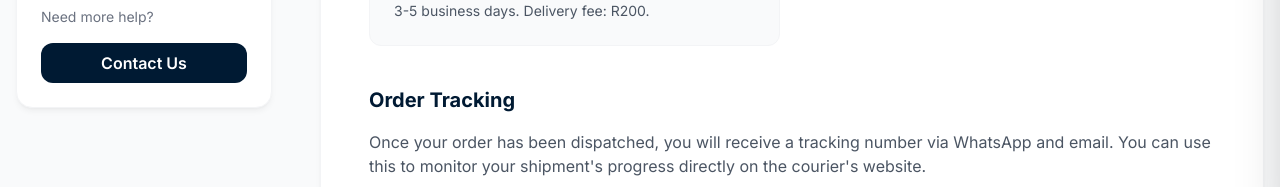
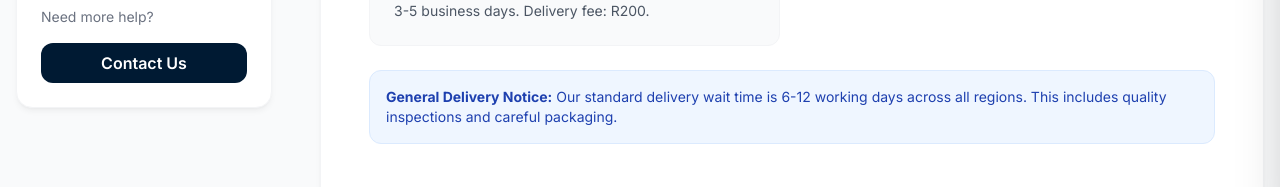
Before and after one commit to SinoCodes01/advocates-iphones, a Next.js app: page /help/delivery in a window 1280 px wide. Shown: the part 580-767 px from the top of the page. Built offline with nearby package versions, Linux system fonts and the light colour scheme; no server answers.

Commit message:
refactor: improve transparency by updating delivery waiting times

```diff
--- a/app/checkout/page.tsx
+++ b/app/checkout/page.tsx
@@ -372,6 +372,16 @@ export default function CheckoutPage() {
                       </div>
                     </div>
 
+                    {/* Delivery wait time notice */}
+                    <div className="p-4 bg-blue-50 border border-blue-100 rounded-xl">
+                      <p className="text-sm text-blue-800">
+                        <strong>Delivery Timeline Notice:</strong> Standard delivery takes 6-12 working days
+                        to process throughout all regions. This includes comprehensive quality inspections
+                        and eco-conscious packaging preparation to ensure your iPhone arrives safely.
+
+                      </p>
+                    </div>
+
                     <div>
                       <label className="block text-sm font-medium text-gray-700 mb-2">
                         Payment Method *
--- a/app/help/delivery/page.tsx
+++ b/app/help/delivery/page.tsx
@@ -23,6 +23,13 @@ export default function DeliveryPage() {
             <p className="text-sm text-gray-600">3-5 business days. Delivery fee: R200.</p>
           </div>
         </div>
+        <div className="mt-6 p-4 bg-blue-50 border border-blue-100 rounded-xl">
+          <p className="text-sm text-blue-800">
+            <strong>General Delivery Notice:</strong> Our standard delivery wait time is 6-12 working days
+            across all regions. This includes quality inspections and careful packaging.
+
+          </p>
+        </div>
       </section>
 
       <section className="mb-10">
--- a/components/storefront/ProductDetailsClient.tsx
+++ b/components/storefront/ProductDetailsClient.tsx
@@ -210,7 +210,7 @@ export function ProductDetailsClient({ product }: ProductDetailsClientProps) {
             <Truck className="w-5 h-5 text-brand-500" />
             <div>
               <p className="font-medium text-gray-900">Nationwide Delivery</p>
-              <p className="text-sm text-gray-500">2-5 business days</p>
+              <p className="text-sm text-gray-500">6-12 working days</p>
             </div>
           </div>
           <div className="flex items-center gap-3">
```
